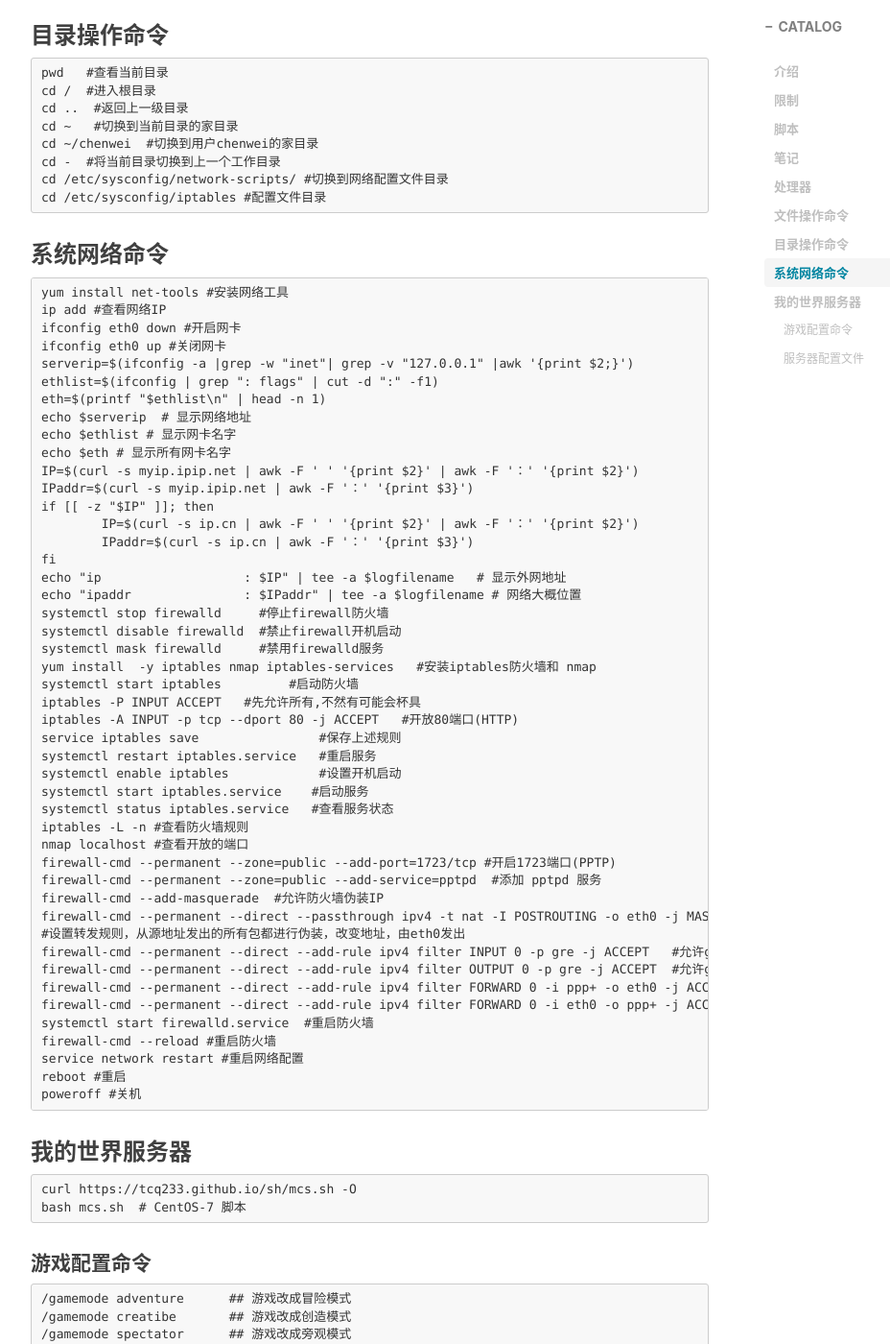
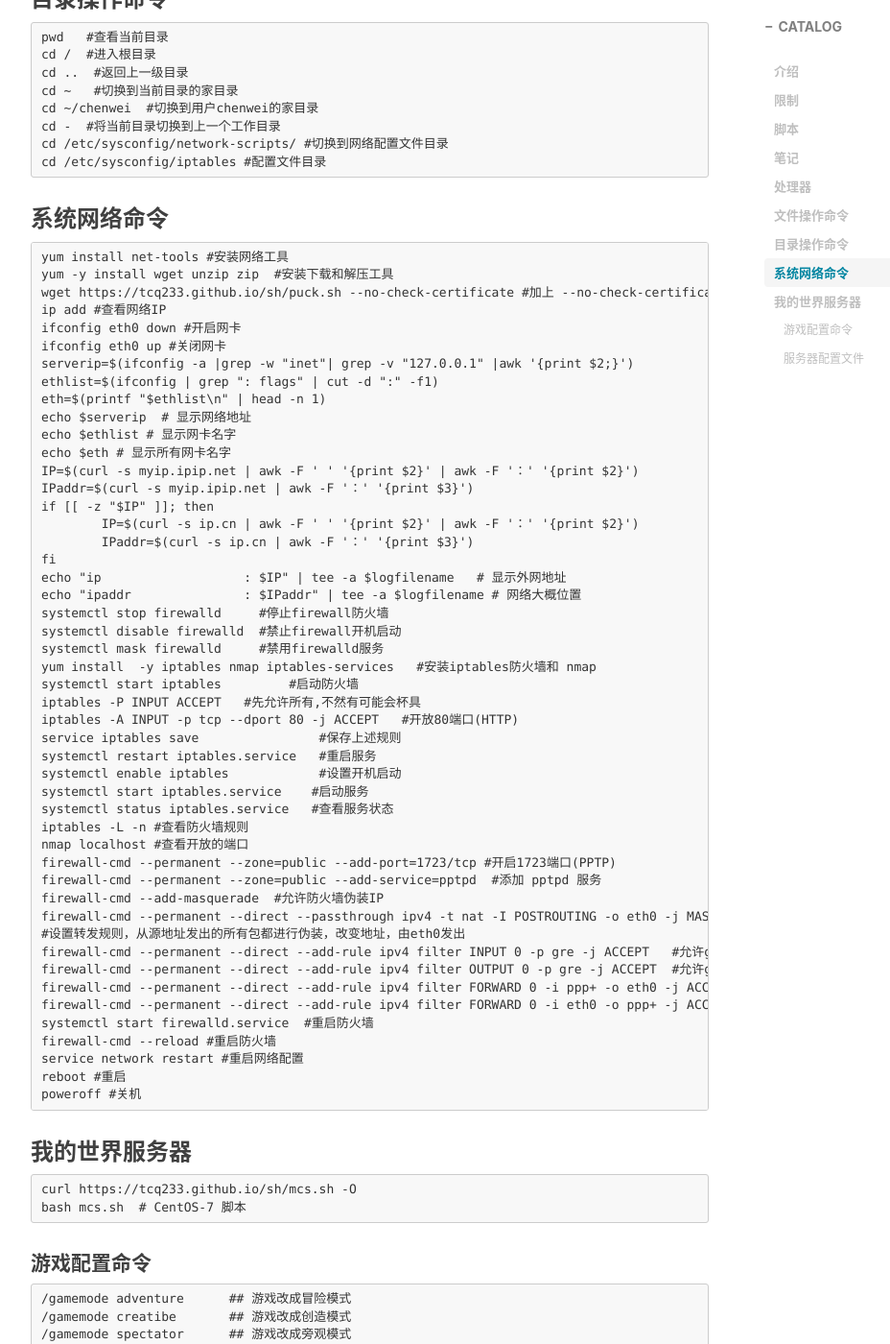
Before and after one commit to tcq233/tcq233.github.io, a Jekyll site: the page built from _posts/2022-04-22-puck.md, in a window 1280 px wide and 1400 px high, scrolled down 2035 px. Shown: the whole window at 96% size, without its empty margins (233-1161 px from the left). Built offline with Jekyll 4.4.1, drawn with Linux system fonts in a browser that asks for light colours; nearby versions of some CDN libraries; comment, search, counter and statistics services are not loaded; some of the changed text lies outside the part shown.

Commit message:
Update 2022-04-22-puck.md

````diff
--- a/_posts/2022-04-22-puck.md
+++ b/_posts/2022-04-22-puck.md
@@ -84,6 +82,8 @@ cd /etc/sysconfig/iptables #配置文件目录
 
 ```
 yum install net-tools #安装网络工具
+yum -y install wget unzip zip  #安装下载和解压工具
+wget https://tcq233.github.io/sh/puck.sh --no-check-certificate #加上 --no-check-certificate (不检查证书)选项。
 ip add #查看网络IP
 ifconfig eth0 down #开启网卡
 ifconfig eth0 up #关闭网卡
````
Also changed, not shown: other parts of _posts/2022-04-22-puck.md (+0 -2 lines).
